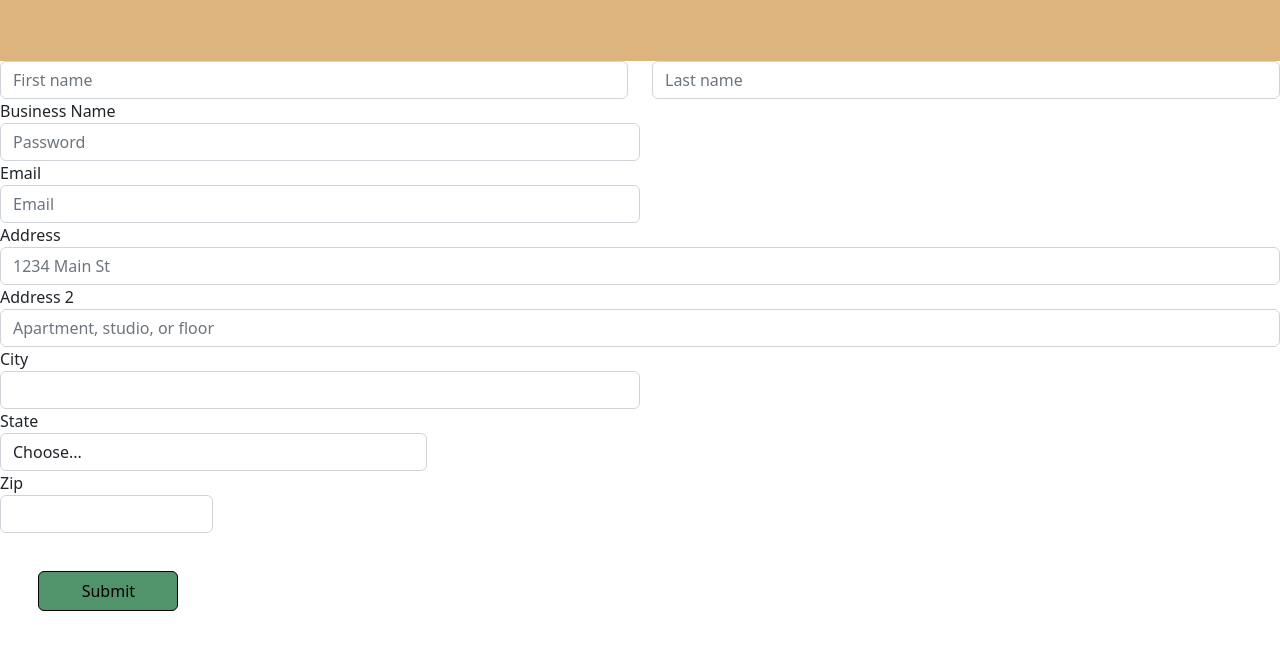
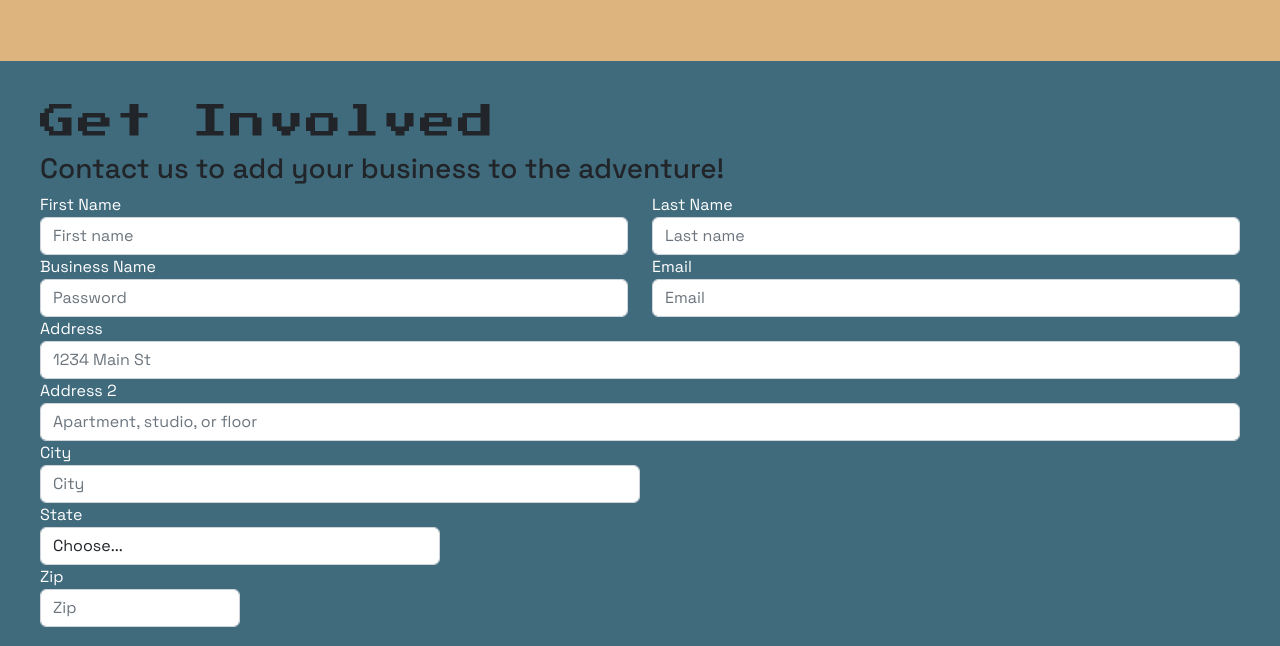
Before and after one commit to SaraHudis/NeighborhoodExplorer, a plain HTML site: page index.html in a window 1280 px wide. Shown: the part 1654-2300 px from the top of the page. Drawn offline with nearby package versions, Linux system fonts and the light colour scheme; a script that the page names is missing.

Commit message:
Form HTML update

```diff
--- a/css/style.css
+++ b/css/style.css
@@ -114,6 +114,15 @@ background-color: #52CA7F;
 border: 1px solid black;
 }
 
+.form {
+  background-color: #406B7D;
+  font-family: 'Space Grotesk', sans-serif;
+  padding: 40px;
+}
+
+.lable {
+  color: white
+}
 
 footer {
   background-size: cover;
--- a/index.html
+++ b/index.html
@@ -141,48 +141,52 @@
 
 <!--Form Section Malinda -->
     <section>
-      <form>
+      <form class="form">
+        <h2 class="section Heading">Get Involved</h2>
+        <h3 class="formH2">Contact us to add your business to the adventure!</h3>
           <div class="row">
           <div class="col">
+            <label class="lable" for="inputFirst4">First Name</label>
             <input type="text" class="form-control" placeholder="First name">
           </div>
           <div class="col">
+            <label class="lable" for="inputLast4">Last Name</label>
             <input type="text" class="form-control" placeholder="Last name">
           </div>
          </div>
-          <div class="form-row">
+          <div class="row">
             <div class="form-group col-md-6">
-              <label for="inputBusiness4">Business Name</label>
+              <label class="lable" for="inputBusiness4">Business Name</label>
               <input type="password" class="form-control" id="inputPassword4" placeholder="Password">
             </div>
             <div class="form-group col-md-6">
-              <label for="inputEmail4">Email</label>
+              <label class="lable" for="inputEmail4">Email</label>
               <input type="email" class="form-control" id="inputEmail4" placeholder="Email">
             </div>
           </div>
           <div class="form-group">
-            <label for="inputAddress">Address</label>
+            <label class="lable" for="inputAddress">Address</label>
             <input type="text" class="form-control" id="inputAddress" placeholder="1234 Main St">
           </div>
           <div class="form-group">
-            <label for="inputAddress2">Address 2</label>
+            <label class="lable" for="inputAddress2">Address 2</label>
             <input type="text" class="form-control" id="inputAddress2" placeholder="Apartment, studio, or floor">
           </div>
           <div class="form-row">
             <div class="form-group col-md-6">
-              <label for="inputCity">City</label>
-              <input type="text" class="form-control" id="inputCity">
+              <label class="lable" for="inputCity">City</label>
+              <input type="text" class="form-control" id="inputCity" placeholder="City">
             </div>
             <div class="form-group col-md-4">
-              <label for="inputState">State</label>
+              <label class="lable" for="inputState">State</label>
               <select id="inputState" class="form-control">
                 <option selected>Choose...</option>
                 <option>...</option>
               </select>
             </div>
             <div class="form-group col-md-2">
-              <label for="inputZip">Zip</label>
-              <input type="text" class="form-control" id="inputZip">
+              <label class="lable" for="inputZip">Zip</label>
+              <input type="text" class="form-control" id="inputZip" placeholder="Zip">
             </div>
           </div>
           <button type="submit" class="btn btn-primary">Submit</button>
```
